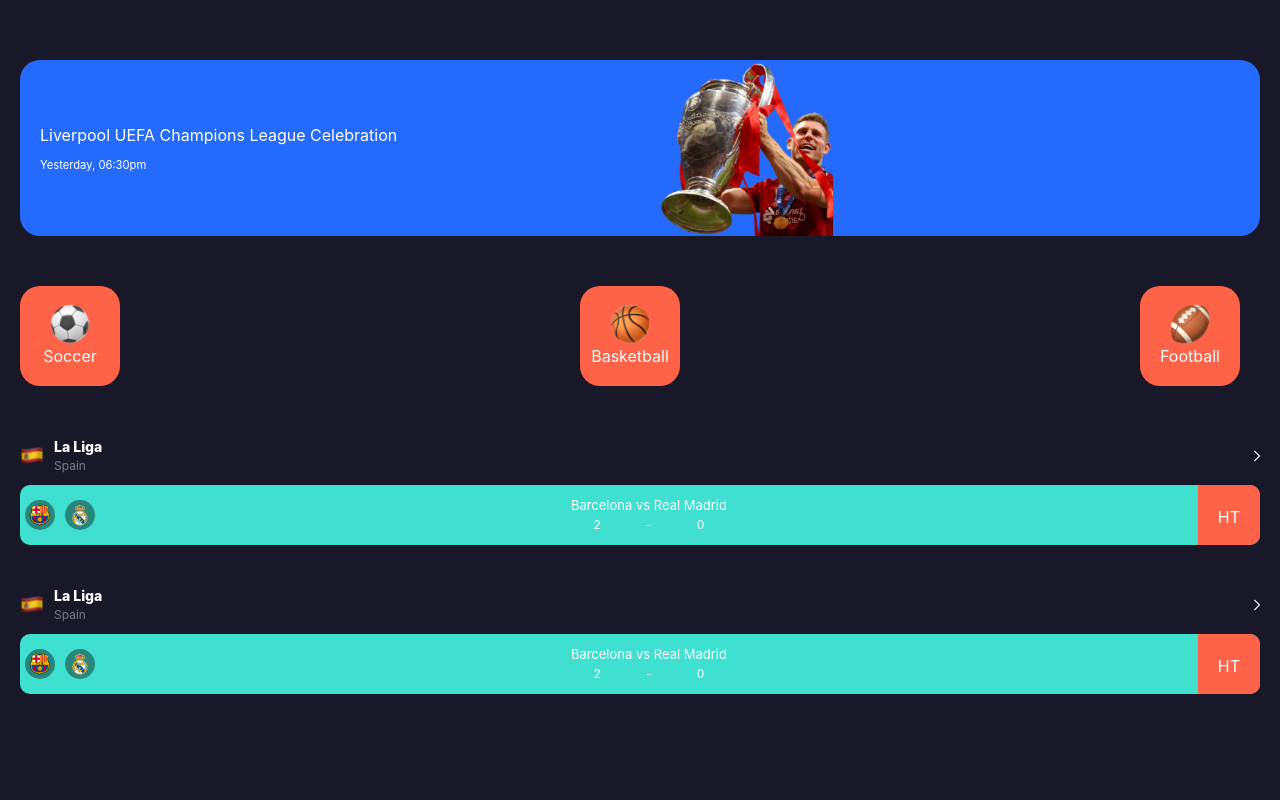
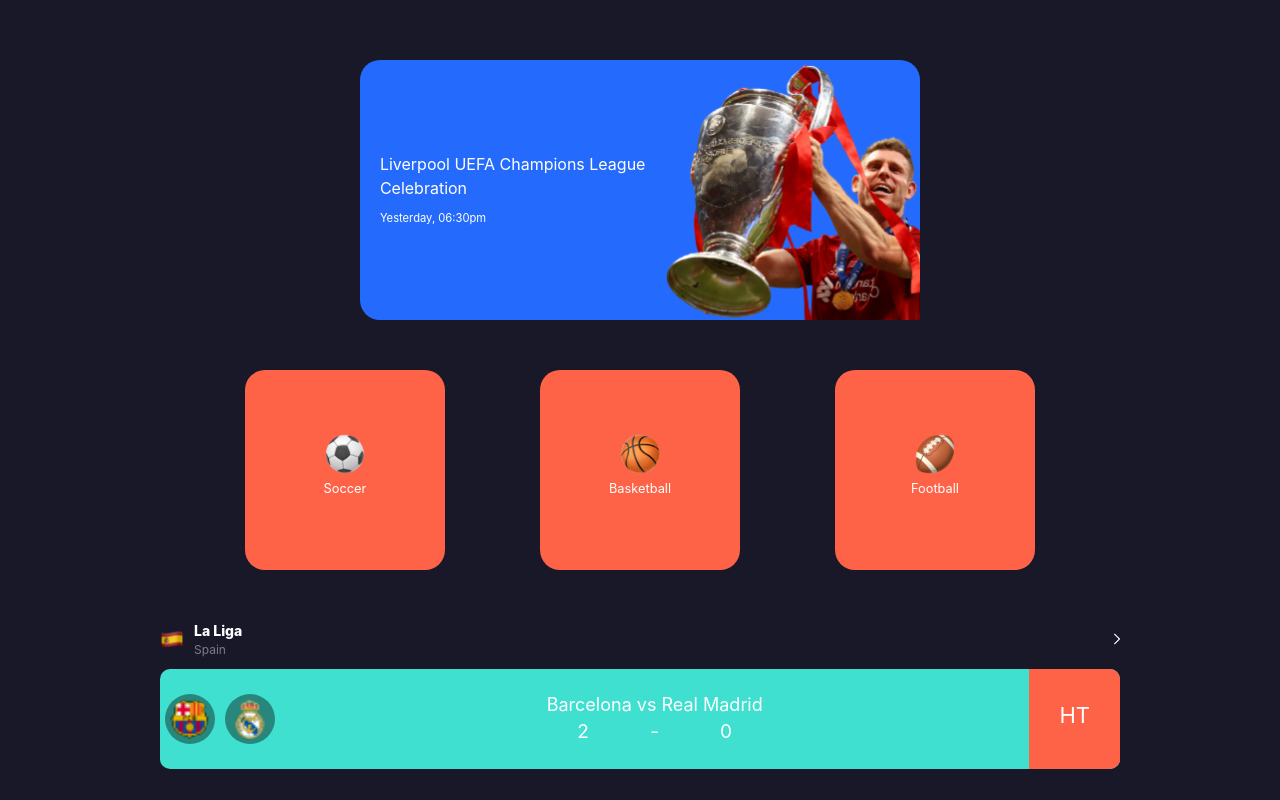
Before and after one commit to hemarle/splashscores, a React (Create React App) app: page /splash in a window 1280 px wide. Shown: the top 800 px of the page. Built offline with nearby package versions, Linux system fonts and the light colour scheme.

Commit message:
splash fully responsive

```diff
--- a/src/Splash.css
+++ b/src/Splash.css
@@ -1,10 +1,9 @@
-.splash{
+.splash {
   padding: 20px;
   color: white;
 }
 
-
-.splash__News{
+.splash__News {
   display: flex;
   align-items: center;
   justify-content: center;
@@ -12,64 +11,66 @@
   max-height: 200px;
   margin: 40px 0px;
   border-radius: 20px;
-
 }
-.splash__NewsLeft{
+.splash__NewsLeft {
   flex: 0.5;
   padding-left: 20px;
 }
-.splash__NewsLeft p{
+.splash__NewsLeft p {
   margin-top: 10px;
   font-size: 0.7rem;
 }
-.splash__NewsRight{
+.splash__NewsRight {
   flex: 0.5;
   height: 100%;
   width: 100%;
-
 }
-.splash__NewsRight img{
+.splash__NewsRight img {
   height: 100%;
 }
 
-
-.splash__Options{
+.splash__Options {
   display: flex;
   margin: 50px 0px;
-justify-content: space-between;
+  justify-content: space-evenly;
 }
-.splash__Option{
+.splash__Option {
   display: flex;
   flex-direction: column;
   align-items: center;
   justify-content: center;
-    min-height: 100px;
-    width: 100px;
+  height: 30vw;
+  width: 30vw;
+  min-height: 70px;
+  min-width: 70px;
+  max-height: 200px;
+  max-width: 200px;
   background-color: var(--transparent);
   background-color: tomato;
-    margin-right: 20px;
+  margin-inline: 10px;
   border-radius: 20px;
+  font-size: 0.8rem;
+  line-height: 2.4;
 }
 
-.splash__Card{
+.splash__Card {
   margin-top: 20px;
 }
 
-.splash__CardTitle{
+.splash__CardTitle {
   display: flex;
   align-items: center;
   justify-content: space-between;
   margin-bottom: 10px;
-
 }
-.splash__CardTitleLeft{
+.splash__CardTitleLeft {
   display: flex;
 }
 
-.splash__CardDetails{
+.splash__CardDetails {
   display: flex;
 }
-.splash__CardDetail{
+.splash__CardDetail {
   display: flex;
   width: 100%;
   height: 60px;
@@ -80,47 +81,84 @@
   margin-bottom: 20px;
 }
 
-.league{
+.league {
   margin-left: 10px;
 }
-.league h5{
+.league h5 {
   font-weight: 800;
   font-size: 14px;
 }
-.league p{
+.league p {
   color: rgba(255, 255, 255, 0.432);
   font-size: 12px;
 }
 
-.teams-icons{
+.teams-icons {
   display: flex;
 }
-.teams-icons img{
+.teams-icons img {
   margin: 0px 5px;
-  background-color: rgba(0,0,0,0.4);
+  background-color: rgba(0, 0, 0, 0.4);
   border-radius: 50%;
   padding: 4px;
 }
 
-.splash__CardDetail h5{
+.splash__CardDetail h5 {
   font-size: 13px;
 }
 
-.splash__CardDetail p{
+.splash__CardDetail p {
   display: flex;
   justify-content: space-around;
   font-size: 12px;
 }
 
-
-.scoreRight{
-
+.scoreRight {
   background-color: tomato;
   height: 60px;
   padding: 20px;
   border-top-right-radius: 10px;
   border-bottom-right-radius: 10px;
 }
-.splash__CardDetail h4{
-    /* font-size: 22px; */
+
+@media screen and (min-width:600px) {
+ .splash{
+
+     max-width: 1000px;
+    margin-inline: auto;
  }
+ .splash__News{
+max-height: 500px;
+width: max-content;
+margin-inline:auto ;
+padding: 0%;
+ }
+ .splash__News img{
+     /* height: 400px; */
+     width: 100%;
+ }
+    .splash__CardDetail {
+     height: 100px;
+    }
+ .splash__CardDetail h5{
+font-size: 18px;
+ }
+ .splash__CardDetail p{
+     font-size: 19px;
+ }
+
+ .scoreRight{
+     height: 100px;
+     padding: 30px;
+font-size: 22px;
+
+ }
+
+ .teams-icons img{
+     height: 50px;
+     width: 50px;
+     padding: 5px;
+ }
+
+
+}
```
Lines whose indentation alone changed are shown as unchanged.
